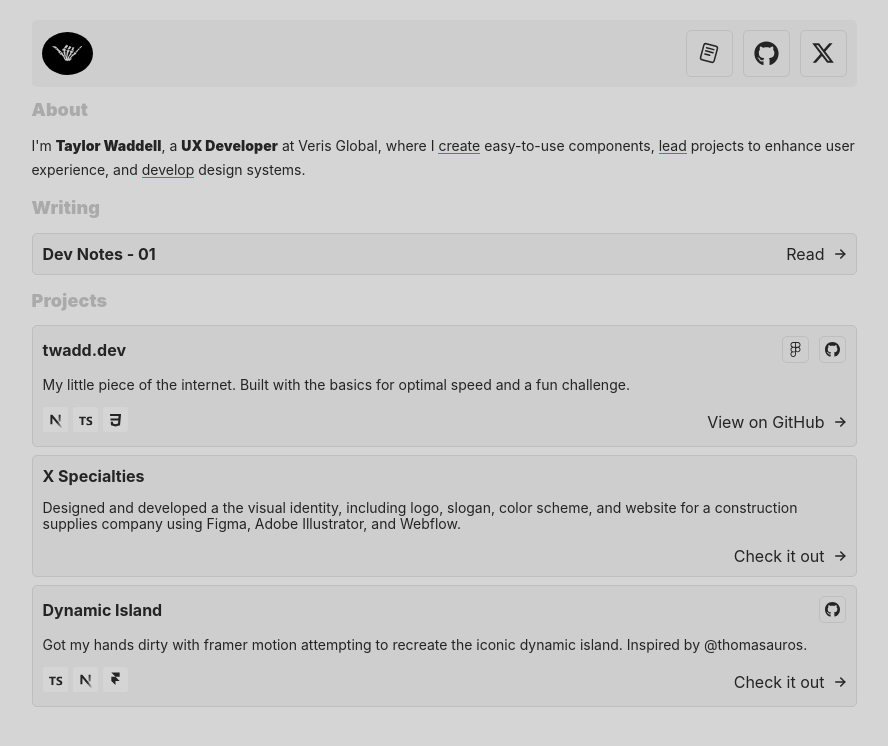
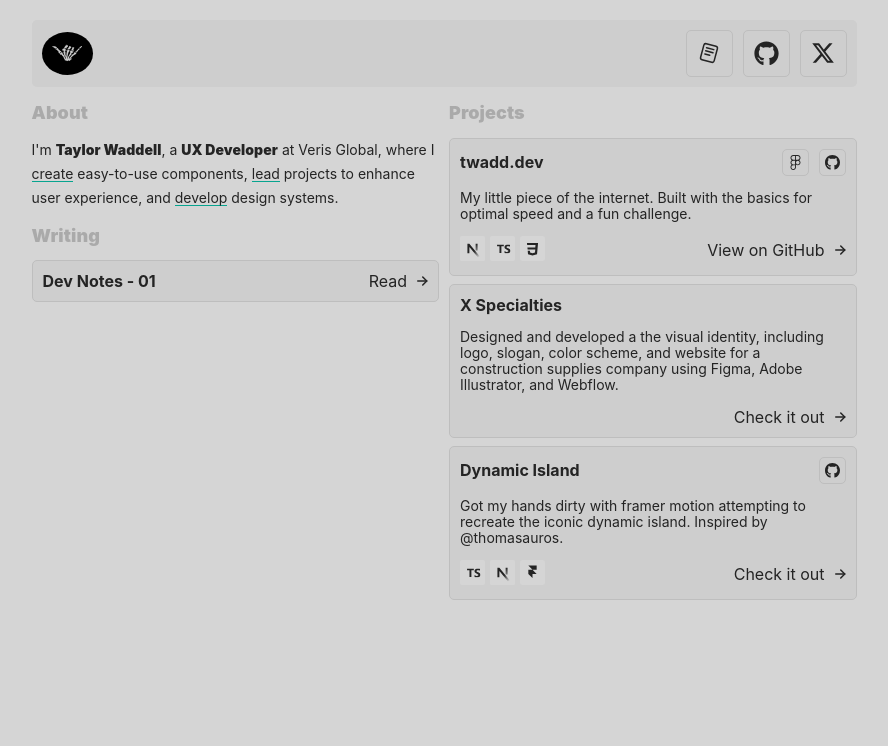
Before and after one commit to taylorwaddell/twadd3, a Next.js app: page / in a window 1280 px wide. Shown: the top 746 px of the page, without its empty margins (196-1084 px from the left). Built offline with nearby package versions, Linux system fonts and the light colour scheme.

Commit message:
Getting things right.

```diff
--- a/src/app/page.tsx
+++ b/src/app/page.tsx
@@ -17,6 +17,7 @@ export default function Home() {
       stackLabels={project.stackLabels}
     />
   ));
+
   return (
     <>
       <header className="flex justify-content-between align-center">
@@ -53,7 +54,9 @@ export default function Home() {
           </Link>
         </div>
       </header>
-      <main>
+      <main className="grid-container">
+        <div>
+          <article className="grid-item">
             <h1>About</h1>
             <p className="cushy delay-show">
               I&apos;m <strong>Taylor Waddell</strong>, a{" "}
@@ -61,15 +64,26 @@ export default function Home() {
               <a href="https://verisglobal.com/" target="_blank">
                 Veris Global
               </a>
-          , where I <span className="underline-best">create</span> easy-to-use
-          components, <span className="underline-best">lead</span> projects to
-          enhance user experience, and{" "}
+              , where I <span className="underline-best">create</span>{" "}
+              easy-to-use components,{" "}
+              <span className="underline-best">lead</span> projects to enhance
+              user experience, and{" "}
               <span className="underline-best">develop</span> design systems.
             </p>
+          </article>
+          <section>
             <h2>Writing</h2>
-        <WritingCard title="Dev Notes - 01" link="https://read.cv/twadd" />
+            <WritingCard
+              title="Dev Notes - 01"
+              link="https://read.cv/twadd"
+              className="show"
+            />
+          </section>
+        </div>
+        <section>
           <h2>Projects</h2>
           {projects}
+        </section>
       </main>
     </>
   );
--- a/src/components/ProjectCard.tsx
+++ b/src/components/ProjectCard.tsx
@@ -25,7 +25,7 @@ export default function ProjectCard({
   ));
 
   return (
-    <div className="card delay-show">
+    <div className="card delay-show show">
       <div className="flex justify-content-between align-center">
         <h3>{title}</h3>
         <div className="flex align-center gap-1">
--- a/src/components/WritingCard.tsx
+++ b/src/components/WritingCard.tsx
@@ -3,11 +3,16 @@ import CTA from "./CTA";
 interface WritingCardProps {
   title: string;
   link: string;
+  className?: string;
 }
 
-export default function WritingCard({ title, link }: WritingCardProps) {
+export default function WritingCard({
+  title,
+  link,
+  className,
+}: WritingCardProps) {
   return (
-    <div className="card delay-show reading">
+    <div className={"card delay-show reading " + className}>
       <h3>{title}</h3>
       <CTA label="Read" href={link} />
     </div>
```
Lines whose indentation alone changed are shown as unchanged.
